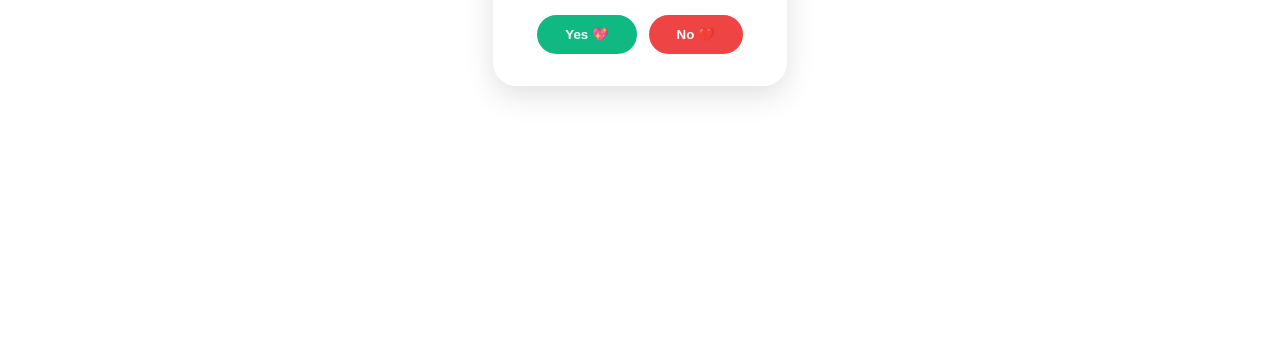
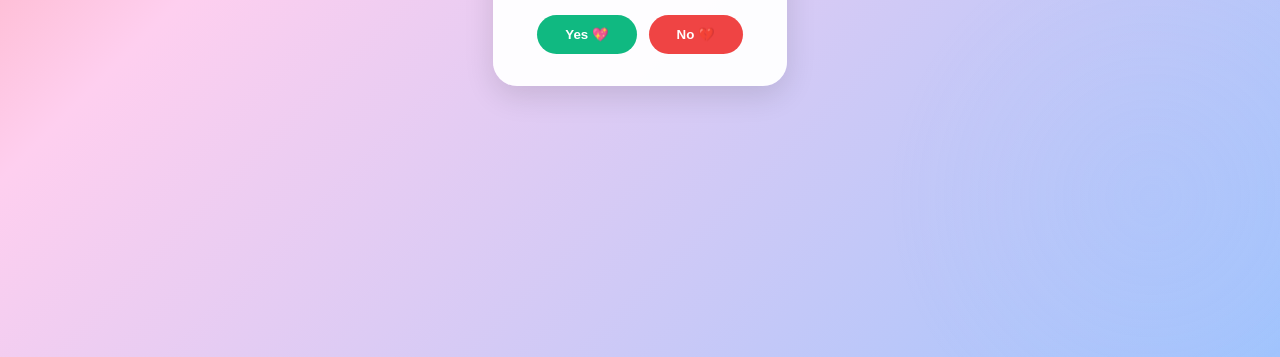
Before and after one commit to sathukrish/love_game-, a plain HTML site: page index.html in a window 1280 px wide. Shown: the part 443-800 px from the top of the page. Drawn offline with nearby package versions, Linux system fonts and the light colour scheme.

Commit message:
add the bg color

```diff
--- a/index.html
+++ b/index.html
@@ -8,7 +8,29 @@
     <!-- Minimal styles to keep layout reasonable when Tailwind isn't available -->
     <style>
       html,body,#root{height:100%;margin:0}
-      body{font-family:system-ui,Segoe UI,Roboto,Helvetica,Arial}
+      /* Beautiful, soft pastel gradient background - fixed and responsive */
+      body{
+        font-family:system-ui,Segoe UI,Roboto,Helvetica,Arial;
+        background: linear-gradient(135deg, #ff9a9e 0%, #fecfef 30%, #a1c4fd 100%);
+        background-attachment: fixed;
+        background-size: cover;
+        -webkit-font-smoothing:antialiased;
+        -moz-osx-font-smoothing:grayscale;
+      }
+      /* Subtle animated color shift for a touch of life */
+      @keyframes hueShift {
+        0% { filter: hue-rotate(0deg); }
+        50% { filter: hue-rotate(10deg); }
+        100% { filter: hue-rotate(0deg); }
+      }
+      body::before{
+        content:"";
+        position:fixed;inset:0;z-index:-1;
+        background: radial-gradient(circle at 10% 20%, rgba(255,201,209,0.12), transparent 20%),
+                    radial-gradient(circle at 90% 80%, rgba(161,196,253,0.12), transparent 20%);
+        pointer-events:none;
+        animation: hueShift 12s ease-in-out infinite;
+      }
       .center{display:flex;align-items:center;justify-content:center;height:100%}
       .card{background:rgba(255,255,255,0.95);border-radius:24px;padding:32px;box-shadow:0 10px 30px rgba(0,0,0,0.12);max-width:440px;text-align:center}
       .btn{border:0;padding:12px 28px;border-radius:999px;font-weight:700;cursor:pointer}
```
